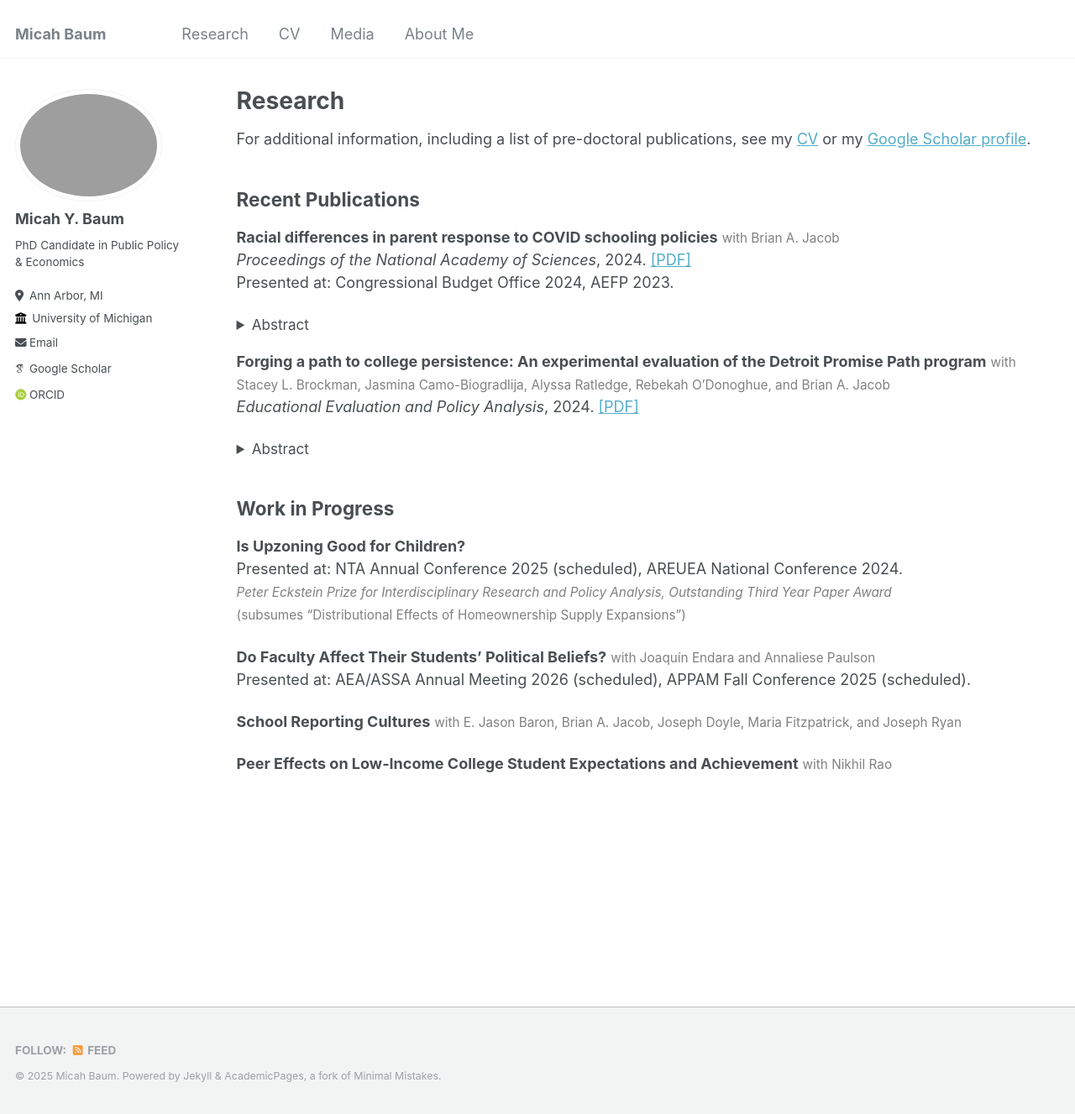
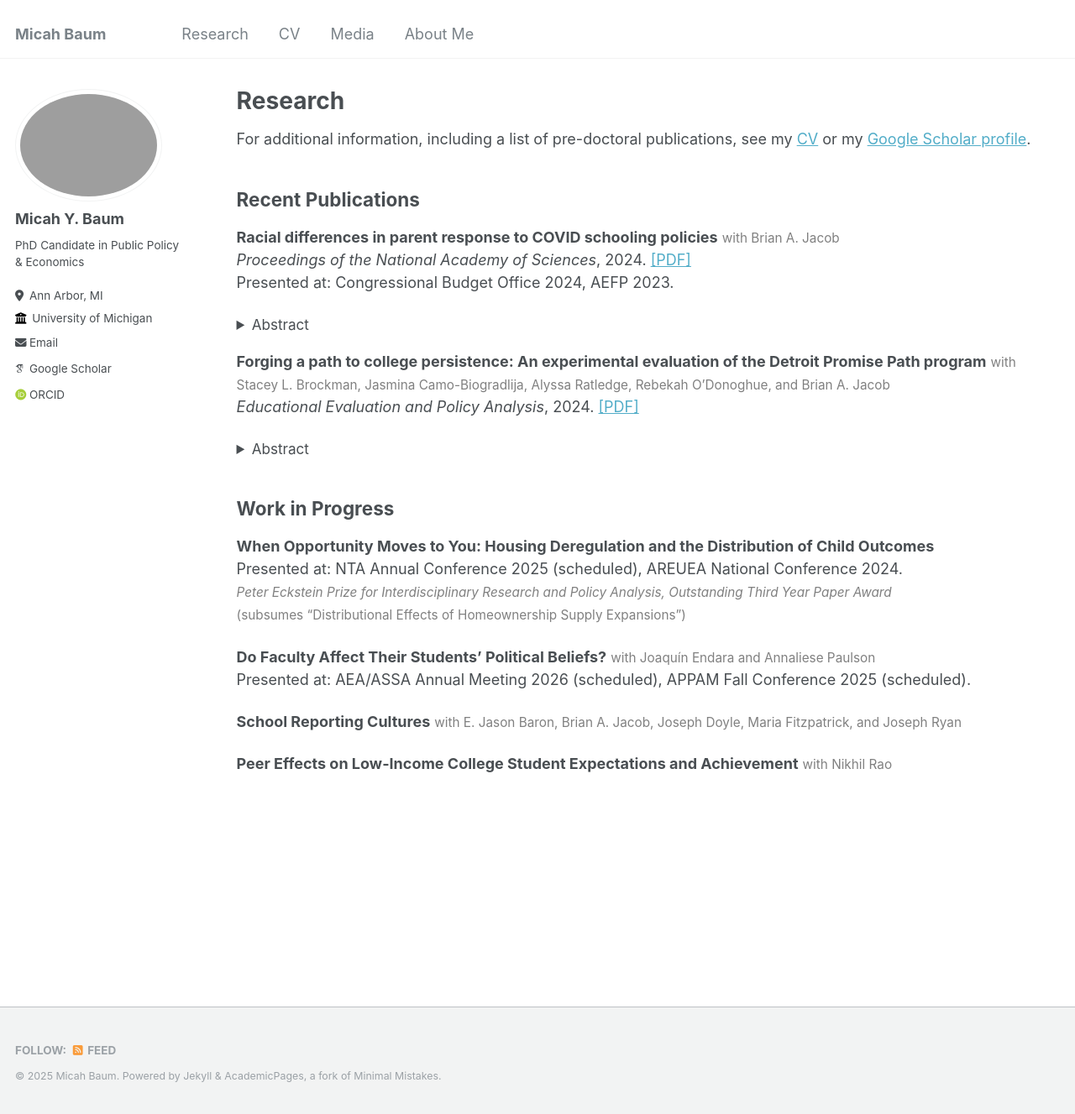
Before and after one commit to micah-baum/micah-baum.github.io, a Jekyll site: the page built from _pages/research.md, in a window 1280 px wide and 1327 px high. Shown: the whole window at 84% size. Built offline with Jekyll 4.4.1, drawn with Linux system fonts in a browser that asks for light colours; some web fonts are replaced.

Commit message:
Update research.md

```diff
--- a/_pages/research.md
+++ b/_pages/research.md
@@ -28,7 +28,7 @@ Detroit students who obtain a college degree overcome many obstacles to do so. T
 
 
 ## Work in Progress
-**Is Upzoning Good for Children?** <br>
+**When Opportunity Moves to You: Housing Deregulation and the Distribution of Child Outcomes** <br>
 Presented at: NTA Annual Conference 2025 (scheduled), AREUEA National Conference 2024. <br>
 <span style="font-size:85%; color:gray;">_Peter Eckstein Prize for Interdisciplinary Research and Policy Analysis, Outstanding Third Year Paper Award_ <br>
 (subsumes "Distributional Effects of Homeownership Supply Expansions") </span>
```
